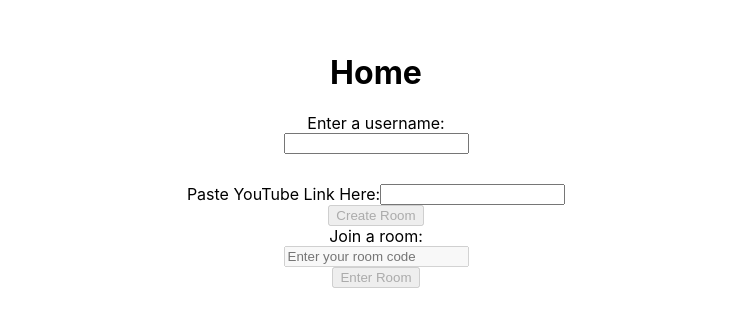
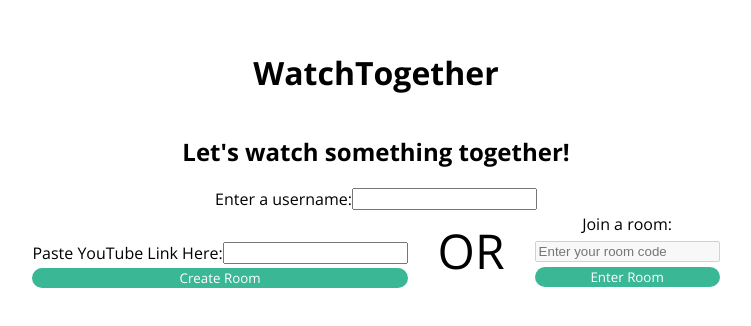
Before and after one commit to CocoaCommander/watchtogether-web, a React (Create React App) app: page / in a window 1280 px wide. Shown: the part 240-566 px from the top of the page, without its empty margins (264-1015 px from the left). Built offline with nearby package versions, Linux system fonts and the light colour scheme; no server answers.

Commit message:
ux improvements

```diff
--- a/public/index.html
+++ b/public/index.html
@@ -24,7 +24,10 @@
       work correctly both with client-side routing and a non-root public URL.
       Learn how to configure a non-root public URL by running `npm run build`.
     -->
-    <title>React App</title>
+    <link rel="preconnect" href="https://fonts.googleapis.com">
+    <link rel="preconnect" href="https://fonts.gstatic.com" crossorigin>
+    <link href="https://fonts.googleapis.com/css2?family=Open+Sans:wght@400;600;700&display=swap" rel="stylesheet">
+    <title>WatchTogether</title>
   </head>
   <body>
     <noscript>You need to enable JavaScript to run this app.</noscript>
--- a/src/App.css
+++ b/src/App.css
@@ -1,4 +1,13 @@
 .app {
   margin-right: 3vw;
   margin-left: 3vw;
+  font-family: 'Open Sans', sans-serif;
 }
+
+button {
+  font-family: 'Open Sans', sans-serif;
+  border-radius: 10px;
+  border: none;
+  background-color: #3AB795;
+  color: white;
+}
--- a/src/components/Room/Messages/MessageInput.jsx
+++ b/src/components/Room/Messages/MessageInput.jsx
@@ -17,10 +17,17 @@ const MessageInput = ({
                 message: messageText
             }
         }))
+        setMessageText("");
+    }
+
+    const handleEnter = e => {
+        if (e.key === `Enter`) {
+            sendMessage()
+        }
     }
     return (
         <div className="message-input">
-            <input type={"text"} onChange={e => setMessageText(e.target.value)} className='text-input'/>
+            <input type={"text"} onKeyDown={handleEnter} onChange={e => setMessageText(e.target.value)} className='text-input' value={messageText}/>
             <button onClick={sendMessage}>Send</button>
         </div>
     )
--- a/src/components/Room/Messages/MessageList.jsx
+++ b/src/components/Room/Messages/MessageList.jsx
@@ -1,4 +1,4 @@
-import { useEffect, useState } from "react";
+import { useEffect, useRef } from "react";
 import './messages.css';
 
 const Message = ({
@@ -18,10 +18,19 @@ const MessageList = ({
     messages,
     username
 }) => {
+    const messagesEndRef = useRef(null)
 
+    const scrollToBottom = () => {
+      messagesEndRef.current?.scrollIntoView({ behavior: "smooth" })
+    }
+
+    useEffect(() => {
+      scrollToBottom()
+    }, [messages]);
     return (
         <div className="messages-list">
             {messages.map(msg => <Message name={msg.username} messageText={msg.message} myUsername={username}/>)}
+            <div ref={messagesEndRef} />
         </div>
     )
 }
--- a/src/components/Room/Messages/messages.css
+++ b/src/components/Room/Messages/messages.css
@@ -4,6 +4,11 @@
 
 .text-input {
     flex-grow: 2;
+    margin-right: 10px;
+    border-radius: 5px;
+    border: rgba(0, 0, 0, 0.1);
+    border-style: solid;
+    box-shadow: 0px 4px 20px rgba(0, 0, 0, 0.09);
 }
 
 .message-username {
--- a/src/pages/HomePage/Home.css
+++ b/src/pages/HomePage/Home.css
@@ -5,3 +5,27 @@
     align-items: center;
     height: 100vh;
 }
+
+.step-one {
+    display: flex;
+}
+
+.step-two {
+    display: flex;
+    justify-content: center;
+    align-items: center;
+}
+
+.section {
+    height: 10vh;
+    display: flex;
+    flex-direction: column;
+    justify-content: space-around;
+    text-align: center;
+}
+
+.divider {
+    font-size: 48px;
+    margin-left: 30px;
+    margin-right: 30px;
+}
--- a/src/pages/HomePage/Home.jsx
+++ b/src/pages/HomePage/Home.jsx
@@ -55,14 +55,25 @@ const Home = ({
 
     return (
         <div className="home">
-            <h1>Home</h1>
-            <label htmlFor='username'>Enter a username:</label>
-            <input type={"text"} onChange={handleUsernameChange} id={"username"}/>
-            <UrlReader setVideoURL={setVideoURL} />
-            <button disabled={username === ""} onClick={createRoom}>Create Room</button>
-            <label htmlFor='room-code'>Join a room:</label>
-            <input type={"text"} disabled={username === ""} id={"room-code"} placeholder={"Enter your room code"} onChange={handleRoomCodeChange}/>
-            <button disabled={username === "" && roomCode === ""} onClick={joinRoom}>Enter Room</button>
+            <h1>WatchTogether</h1>
+            <h2>Let's watch something together!</h2>
+            <div className='step-one'>
+                <label htmlFor='username'>Enter a username:</label>
+                <input type={"text"} onChange={handleUsernameChange} id={"username"}/>
+            </div>
+            <div className='step-two'>
+                <div className='section'>
+                    <UrlReader setVideoURL={setVideoURL} />
+                    <button onClick={username === "" ? "" : createRoom}>Create Room</button>
+                </div>
+                <div className='divider'>OR</div>
+                <div className='section'>
+                    <label htmlFor='code'>Join a room:</label>
+                    <input type={"text"} disabled={username === ""} id={"code"} placeholder={"Enter your room code"} onChange={handleRoomCodeChange}/>
+                    <button disabled={username === "" && roomCode === ""} onClick={username === "" && roomCode === "" ? "" : joinRoom}>Enter Room</button>
+                </div>
+            </div>
+
         </div>
     )
 }
--- a/src/pages/RoomPage/Room.css
+++ b/src/pages/RoomPage/Room.css
@@ -3,16 +3,16 @@
 }
 
 .messages-box {
-    max-width: 300px;
+    max-width: 350px;
     display: flex;
     flex-direction: column;
     justify-content: space-between;
     margin-left: 20px;
     border-radius: 15px;
-    border-width: 0.5px;
-    border-color: black;
+    border-color: rgba(0, 0, 0, 0.1);
     border-style: solid;
     padding: 10px;
+    box-shadow: 0px 4px 20px rgba(0, 0, 0, 0.09);
 }
 
 .url-reader-container {
@@ -20,3 +20,12 @@
     display: flex;
     justify-content: left;
 }
+
+.subheader {
+    display: flex;
+    margin-bottom: 20px;
+}
+
+.subheader > * {
+    margin-right: 20px;
+}
--- a/src/pages/RoomPage/Room.jsx
+++ b/src/pages/RoomPage/Room.jsx
@@ -16,6 +16,7 @@ const Room = ({
 }) => {
 
     const [videoUrl, setVideoUrl] = useState("");
+    const [title, setTitle] = useState("Loading...")
 
     const location = useLocation();
     const params = useParams();
@@ -98,12 +99,15 @@ const Room = ({
 
     const registerVideo = e => {
         setPlayer(e);
+        setTitle(e.target.getVideoData().title);
     }
 
     return (
         <>
-            <h1>Room</h1>
-            <h2>{`Join with ${params.roomid}`}</h2>
+            <h1>{title}</h1>
+            <div className='subheader'>
+                <h2>{`Join with ${params.roomid}`}</h2><button onClick={() => {navigator.clipboard.writeText(params.roomid)}}>Copy To Clipboard</button>
+            </div>
             <div className='video-chat-container'>
             <YouTube videoId={videoUrl} onStateChange={e => setVideoState(e.data)} onReady={registerVideo}/>
                 <div className='messages-box'>
```
